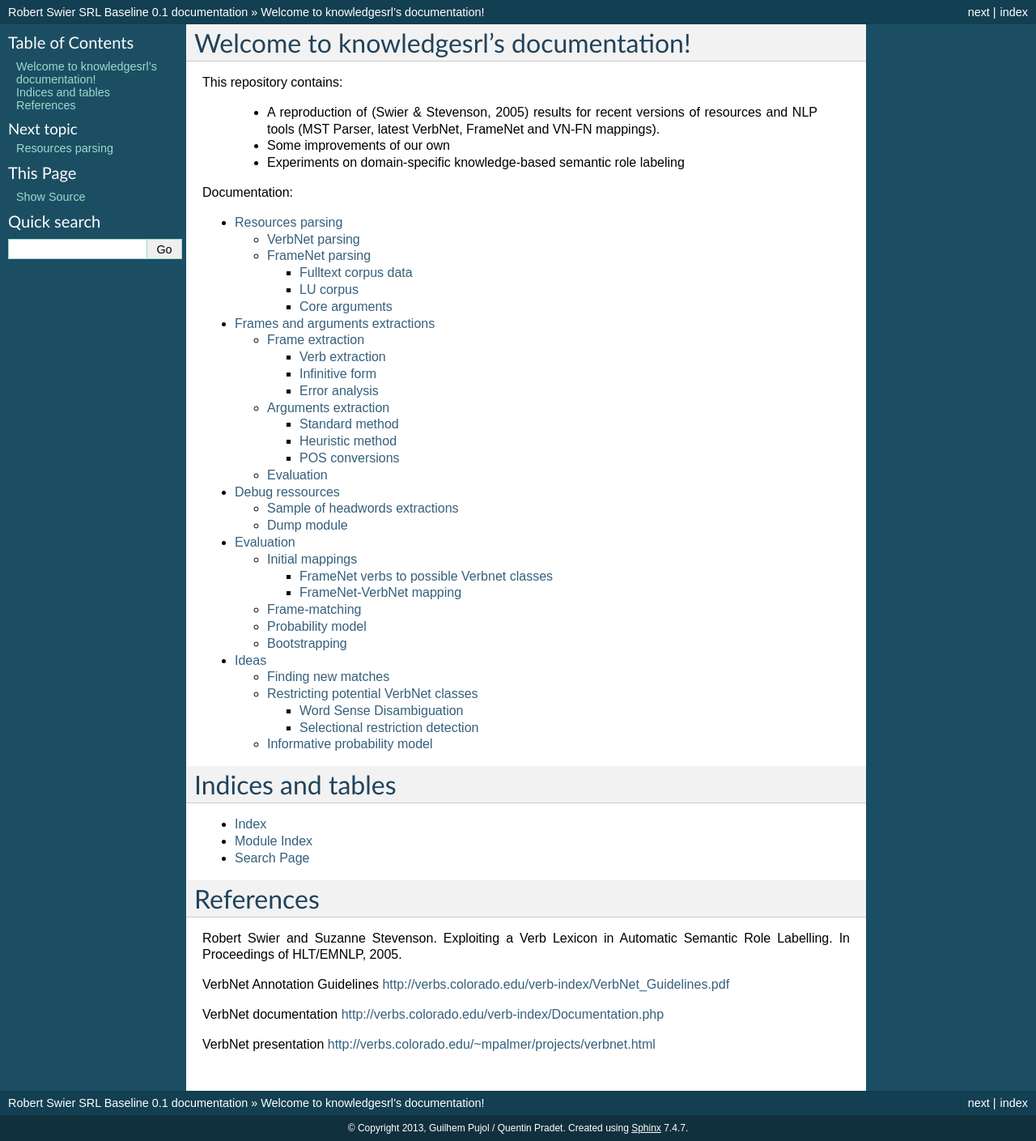
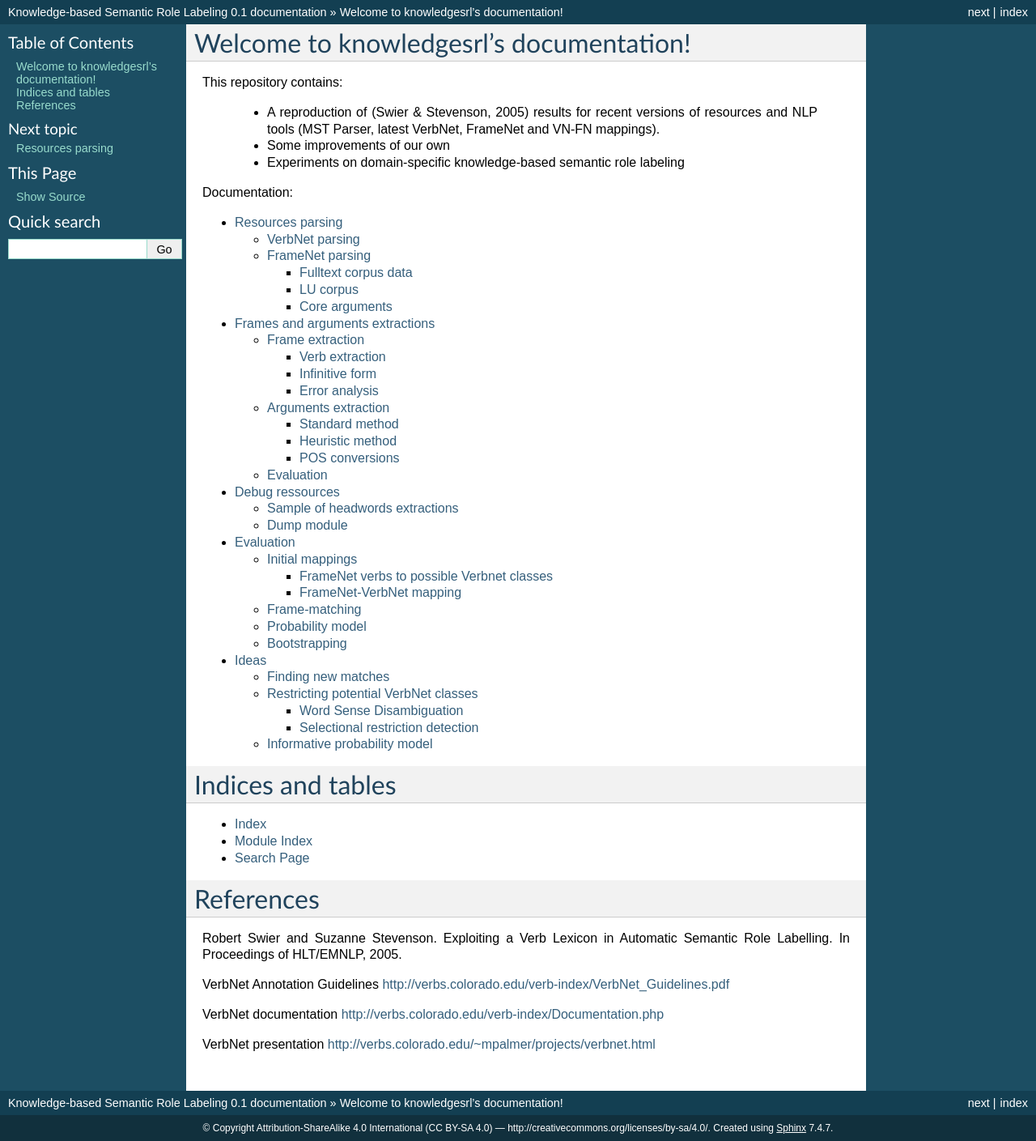
Before and after one commit to aymara/knowledgesrl, a Sphinx documentation site: the page built from doc/index.rst, in a window 1280 px wide. Shown: the whole page at 81% size. Built offline with Sphinx 7.4.7, drawn with Linux system fonts in a browser that asks for light colours; some of the changed lines change nothing that is shown.

Commit message:
Update configuration to remove original authors

```diff
--- a/doc/conf.py
+++ b/doc/conf.py
@@ -41,8 +41,8 @@ source_suffix = '.rst'
 master_doc = 'index'
 
 # General information about the project.
-project = 'Robert Swier SRL Baseline'
-copyright = '2013, Guilhem Pujol / Quentin Pradet'
+project = 'Knowledge-based Semantic Role Labeling'
+copyright = 'Attribution-ShareAlike 4.0 International (CC BY-SA 4.0) — http://creativecommons.org/licenses/by-sa/4.0/'
 
 # The version info for the project you're documenting, acts as replacement for
 # |version| and |release|, also used in various other places throughout the
@@ -167,122 +167,4 @@ html_static_path = ['_static']
 #html_file_suffix = None
 
 # Output file base name for HTML help builder.
-htmlhelp_basename = 'RobertSwierSRLBaselinedoc'
-
-
-# -- Options for LaTeX output --------------------------------------------------
-
-latex_elements = {
-# The paper size ('letterpaper' or 'a4paper').
-#'papersize': 'letterpaper',
-
-# The font size ('10pt', '11pt' or '12pt').
-#'pointsize': '10pt',
-
-# Additional stuff for the LaTeX preamble.
-#'preamble': '',
-}
-
-# Grouping the document tree into LaTeX files. List of tuples
-# (source start file, target name, title, author, documentclass [howto/manual]).
-latex_documents = [
-  ('index', 'RobertSwierSRLBaseline.tex', 'Robert Swier SRL Baseline Documentation',
-   'Guilhem Pujol / Quentin Pradet', 'manual'),
-]
-
-# The name of an image file (relative to this directory) to place at the top of
-# the title page.
-#latex_logo = None
-
-# For "manual" documents, if this is true, then toplevel headings are parts,
-# not chapters.
-#latex_use_parts = False
-
-# If true, show page references after internal links.
-#latex_show_pagerefs = False
-
-# If true, show URL addresses after external links.
-#latex_show_urls = False
-
-# Documents to append as an appendix to all manuals.
-#latex_appendices = []
-
-# If false, no module index is generated.
-#latex_domain_indices = True
-
-
-# -- Options for manual page output --------------------------------------------
-
-# One entry per manual page. List of tuples
-# (source start file, name, description, authors, manual section).
-man_pages = [
-    ('index', 'robertswiersrlbaseline', 'Robert Swier SRL Baseline Documentation',
-     ['Guilhem Pujol / Quentin Pradet'], 1)
-]
-
-# If true, show URL addresses after external links.
-#man_show_urls = False
-
-
-# -- Options for Texinfo output ------------------------------------------------
-
-# Grouping the document tree into Texinfo files. List of tuples
-# (source start file, target name, title, author,
-#  dir menu entry, description, category)
-texinfo_documents = [
-  ('index', 'RobertSwierSRLBaseline', 'Robert Swier SRL Baseline Documentation',
-   'Guilhem Pujol / Quentin Pradet', 'RobertSwierSRLBaseline', 'One line description of project.',
-   'Miscellaneous'),
-]
-
-# Documents to append as an appendix to all manuals.
-#texinfo_appendices = []
-
-# If false, no module index is generated.
-#texinfo_domain_indices = True
-
-# How to display URL addresses: 'footnote', 'no', or 'inline'.
-#texinfo_show_urls = 'footnote'
-
-
-# -- Options for Epub output ---------------------------------------------------
-
-# Bibliographic Dublin Core info.
-epub_title = 'Robert Swier SRL Baseline'
-epub_author = 'Guilhem Pujol / Quentin Pradet'
-epub_publisher = 'Guilhem Pujol / Quentin Pradet'
-epub_copyright = '2013, Guilhem Pujol / Quentin Pradet'
-
-# The language of the text. It defaults to the language option
-# or en if the language is not set.
-#epub_language = ''
-
-# The scheme of the identifier. Typical schemes are ISBN or URL.
-#epub_scheme = ''
-
-# The unique identifier of the text. This can be a ISBN number
-# or the project homepage.
-#epub_identifier = ''
-
-# A unique identification for the text.
-#epub_uid = ''
-
-# A tuple containing the cover image and cover page html template filenames.
-#epub_cover = ()
-
-# HTML files that should be inserted before the pages created by sphinx.
-# The format is a list of tuples containing the path and title.
-#epub_pre_files = []
-
-# HTML files shat should be inserted after the pages created by sphinx.
-# The format is a list of tuples containing the path and title.
-#epub_post_files = []
-
-# A list of files that should not be packed into the epub file.
-#epub_exclude_files = []
-
-# The depth of the table of contents in toc.ncx.
-#epub_tocdepth = 3
-
-# Allow duplicate toc entries.
-#epub_tocdup = True
+htmlhelp_basename = 'knowledgesrldoc'
```
